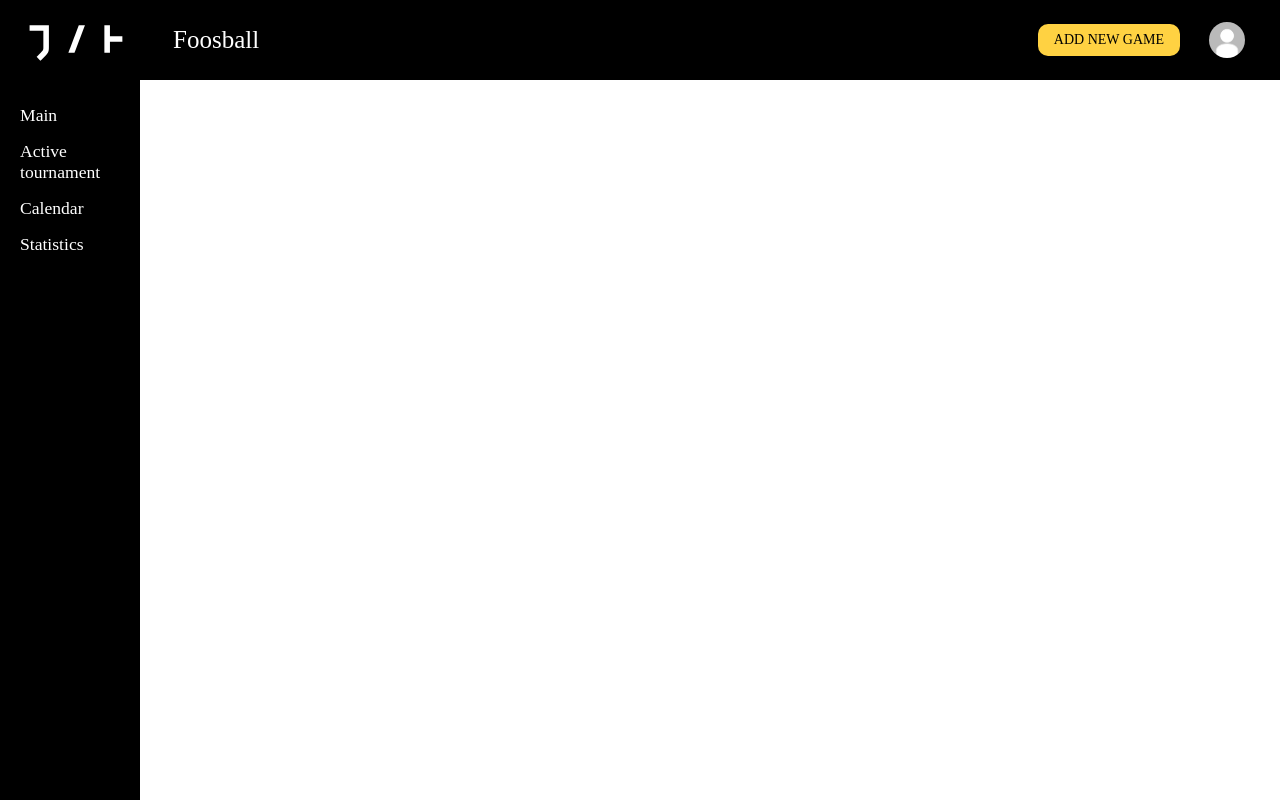
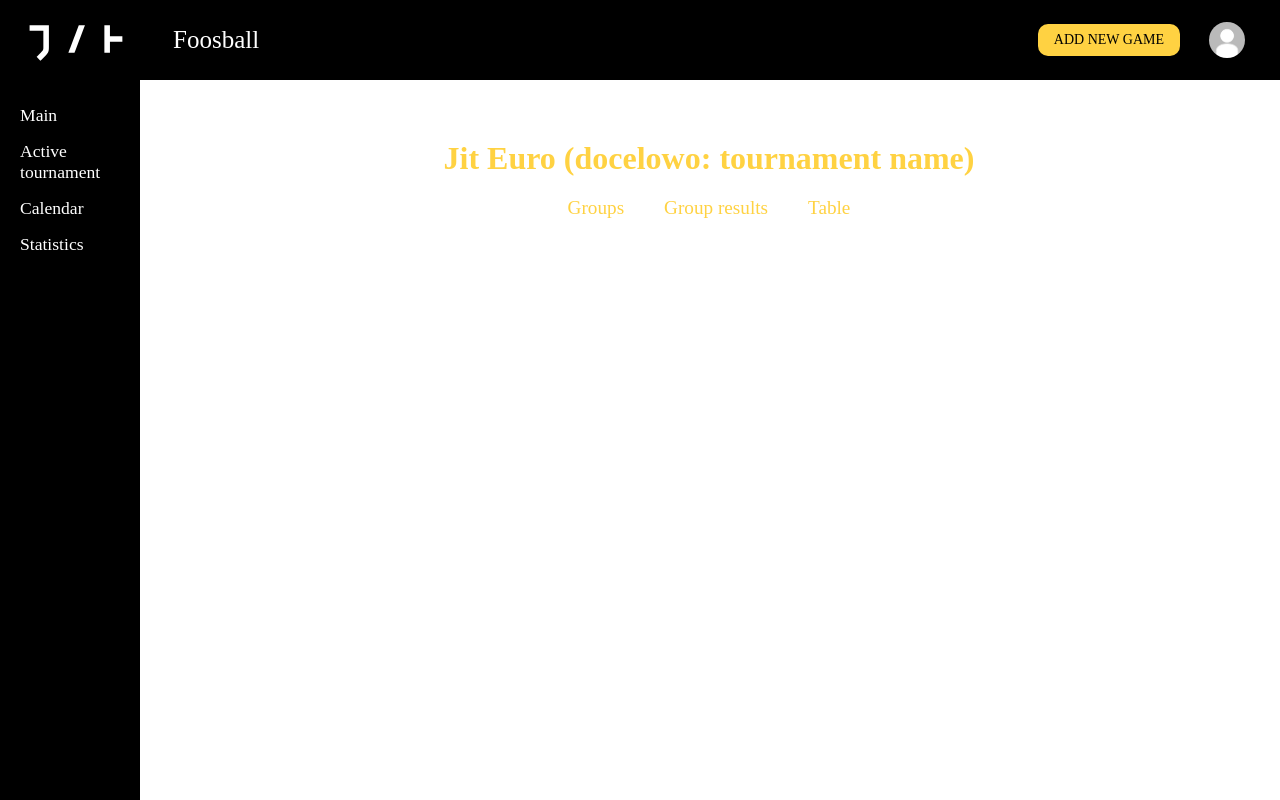
Before and after one commit to wolnikowa/foosball, a React app: page /Active-tournament/tournament-groups in a window 1280 px wide. Built offline with nearby package versions, Linux system fonts and the light colour scheme.

Commit message:
rebuildng router, adding tournament componnent

```diff
--- a/src/App.js
+++ b/src/App.js
@@ -6,6 +6,9 @@ import { BrowserRouter as Router, Route, Switch } from "react-router-dom";
 import { IntlProvider } from "react-intl";
 import "./globalStyles.scss";
 import ActiveTournaments from "./components/ActiveTournaments";
+import InnerNav from "./components/InnerNav";
+import TournamentLadder from "./components/TournamentLadder";
+import Tournament from "./components/Tournament";
 
 const App = () => (
 	<IntlProvider locale="pl" defaultLocale="pl">
@@ -21,6 +24,17 @@ const App = () => (
 						<Route exact path="/Active-tournament">
 							<ActiveTournaments />
 						</Route>
+						<Route exact path="/Active-tournament/tournament-groups">
+							<Tournament />
+						</Route>
+						<Route exact path="/Active-tournament/tournament-group-results">
+							<Tournament />
+						</Route>
+						<Route exact path="/Active-tournament/tournament-table">
+							<Tournament />
+							<TournamentLadder />
+						</Route>
+
 					</Switch>
 				</div>
 			</div>
--- a/src/components/ActiveTournaments/index.js
+++ b/src/components/ActiveTournaments/index.js
@@ -1,13 +1,13 @@
 import React from "react";
-import TournamentLadder from "../TournamentLadder";
 import "./styles.scss";
 
-const ActiveTournaments = () => {
+const ActiveTournaments = () => (
 
-    return (
-        <div className="pageStyle">
-            <TournamentLadder />
-        </div>
-    )
-}
+    <div className="pageStyle">
+        Tu zwracamy listę aktywnych turniejów
+        <h1><a href='/Active-tournament/tournament-groups'>Jit Euro</a></h1>
+        <h1>Igrzyska Śmierci</h1>
+    </div>
+);
+
 export default ActiveTournaments;
--- a/src/components/ActiveTournaments/styles.scss
+++ b/src/components/ActiveTournaments/styles.scss
@@ -5,3 +5,9 @@
     margin-left: 5%;
     max-width: 80vw;
 }
+
+.innerNav {
+    display: flex;
+    text-align: center;
+    align-items: center;
+}
--- /dev/null
+++ b/src/components/InnerNav/index.js
@@ -0,0 +1,21 @@
+import React from 'react';
+import { Link } from 'react-router-dom';
+import './styles.scss';
+
+class InnerNav extends React.Component {
+    render() {
+        return (
+            <div className='innerNav'>
+                <div className='tournamentName'> Jit Euro (docelowo: tournament name)</div>
+                <div className='innerTabs'>
+                    <ul>
+                        <li><Link to={'/Active-tournament/tournament-groups'}>Groups</Link></li>
+                        <li><Link to={'/Active-tournament/tournament-group-results'}>Group results</Link></li>
+                        <li><Link to={'/Active-tournament/tournament-table'}>Table</Link></li>
+                    </ul>
+                </div>
+            </div>
+        )
+    }
+}
+export default InnerNav
--- /dev/null
+++ b/src/components/InnerNav/styles.scss
@@ -0,0 +1,43 @@
+@import "../base.scss";
+
+
+.innerNav{
+    display: flex;
+    flex-direction: column;
+    margin: auto;
+    margin-bottom: 5vh;
+
+    .tournamentName {
+    color: $jitYellow;
+    font-size: 2.0rem;
+    font-weight: 700;
+    margin-bottom: 2.5vh;
+        }
+
+    .innerTabs {
+    flex-direction: row;
+        ul {
+            display:flex;
+            margin: auto;
+            list-style:none;
+            li {
+                padding: 0 20px;
+
+                font-size: 1.2rem;
+                font-weight: 500;
+                a {
+                    text-decoration: none;
+                    color: $jitYellow;
+                }
+                    a:focus,a:hover {
+                        text-decoration: underline;
+                        text-decoration-thickness: 4px;
+                    }
+
+
+            }
+
+        }
+    }
+
+}
--- a/src/components/Nav/styles.scss
+++ b/src/components/Nav/styles.scss
@@ -1,5 +1,5 @@
 @import "../base.scss";
-//test
+
 .nav{
     position:fixed;
     min-height:100%;
--- /dev/null
+++ b/src/components/Tournament/index.js
@@ -0,0 +1,13 @@
+import React from "react";
+import InnerNav from "../InnerNav";
+
+const Tournament = () => (
+
+    <div className="pageStyle">
+        <div className="innerNav">
+            <InnerNav />
+        </div>
+    </div>
+);
+
+export default Tournament;
--- a/src/components/TournamentLadder/index.js
+++ b/src/components/TournamentLadder/index.js
@@ -56,16 +56,25 @@ const rounds = [
     },
 ];
 
-const CustomSeed = ({ seed, breakpoint, roundIndex, seedIndex }) => {
-    // breakpoint passed to Bracket component
-    // to check if mobile view is triggered or not
+
+const CustomSeed = ({ seed }) => {
+
     var _a, _b;
-    // mobileBreakpoint is required to be passed down to a seed
-    return (React.createElement(Seed, { mobileBreakpoint: breakpoint, style: { fontSize: 14 } },
-        React.createElement(SeedItem, null,
-            React.createElement("div", null,
-                React.createElement(SeedTeam, { style: { color: '#ffffff', backgroundColor: '#1d1d1d', border: '0.5px solid #4A4A4A', borderRadius: '0' } }, ((_a = seed.teams[0]) === null || _a === void 0 ? void 0 : _a.name) || 'NO TEAM '),
-                React.createElement(SeedTeam, { style: { color: '#ffffff', backgroundColor: '#1d1d1d', border: '0.5px solid #4A4A4A', borderRadius: '0' } }, ((_b = seed.teams[1]) === null || _b === void 0 ? void 0 : _b.name) || 'NO TEAM ')))));
+
+    return (
+        <Seed fontSize='14' >
+
+            <SeedItem props='null'>
+                <div props='null'>
+                    <SeedTeam color='#ffffff' backgroundColor='#1d1d1d' border='0.5px solid #4A4A4A' borderRadius='0'>
+                        {((_a = seed.teams[0]) === null || _a === void 0 ? void 0 : _a.name) || 'NO TEAM '} </SeedTeam >
+
+                    <SeedTeam color='#ffffff' backgroundColor='#1d1d1d' border='0.5px solid #4A4A4A' borderRadius='0'>
+                        {((_b = seed.teams[1]) === null || _b === void 0 ? void 0 : _b.name) || 'NO TEAM '} </SeedTeam >
+                </div>
+            </SeedItem>
+        </Seed>
+    );
 };
 
 const TournamentLadder = () => {
```
Also changed, not shown: src/components/TournamentLadder/base.scss (+0 -7 lines).
